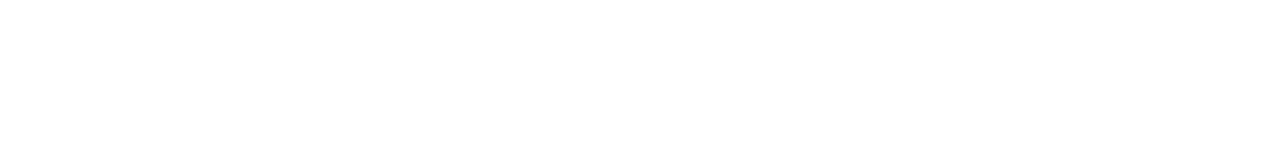
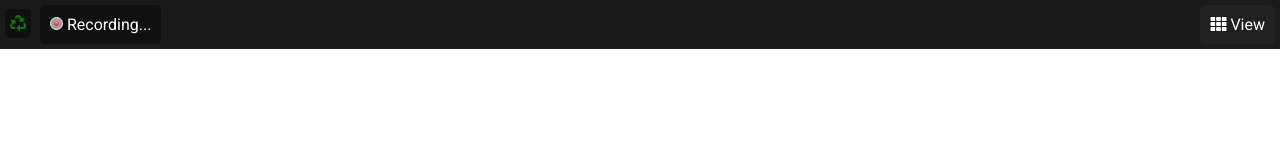
Before and after one commit to alessandroNessi/html-css-zoom, a plain HTML site: page index.html in a window 1280 px wide. Drawn offline with Linux system fonts and the light colour scheme.

Commit message:
navbar done, tofix shield

```diff
--- a/css/style.css
+++ b/css/style.css
@@ -20,15 +20,45 @@ body{
 }
 /* ////TYPO */
 /* SPACING */
-header nav{
+/* header nav{
     height: 60px;
-}
+} */
 /* ////SPACING */
 /* COLORS */
-
+.general-bgr{
+    background-color: #1a1a1a;
+}
+.white{
+    color: white;
+}
 /* ////COLORS */
 /* HEADER */
-
+header nav{
+    justify-content: space-between;
+    align-items: center;
+}
+header nav .item.sx .protect{
+    color: green;
+    padding: 5px;
+}
+header nav .item.sx .recording{
+    vertical-align: middle;
+    padding: 10px;
+}
+header nav .item.sx> *{
+    margin: 5px 0 5px 5px;
+}
+header nav .item.dx> *{
+    margin: 5px 5px 5px 0;
+}
+header nav .item.sx > *{
+    background-color: #101010;
+}
+header nav .item > *{
+    border-radius: 5px;
+    padding: 10px;
+    background-color: #212122;
+}
 /* ////HEADER */
 /* MAIN */
 /* ////MAIN */
--- a/index.html
+++ b/index.html
@@ -12,14 +12,26 @@
         <!-- FONTAWESOME -->
         <link rel="stylesheet" href="https://cdnjs.cloudflare.com/ajax/libs/font-awesome/5.15.3/css/all.min.css" integrity="sha512-iBBXm8fW90+nuLcSKlbmrPcLa0OT92xO1BIsZ+ywDWZCvqsWgccV3gFoRBv0z+8dLJgyAHIhR35VZc2oM/gI1w==" crossorigin="anonymous" referrerpolicy="no-referrer" />
         <!-- ///FONTAWESOME -->
+        <link rel="stylesheet" href="css/style.css">
         <title>Boolean Classe 40</title>
     </head>
     <body>
         <!-- HEADER -->
         <header>
             <!-- NAVBAR -->
-            <nav class="flex">
-
+            <nav class="flex general-bgr">
+                <div class="item sx">
+                    <div class="protect inline-block">
+                        <i class="fas fa-shield-check"></i><i class="fas fa-recycle"></i>
+                    </div>
+                    <div class="recording white inline-block">
+                        <img src="img/recording.png" alt="recording symbol">
+                        <span>Recording...</span>
+                    </div>
+                </div>
+                <div class="item dx white">
+                    <p><i class="fas fa-th"></i>  View</p>
+                </div>
             </nav>
             <!-- ////NAVBAR -->
         </header>
```
Also changed, not shown: img/recording.png (added).
